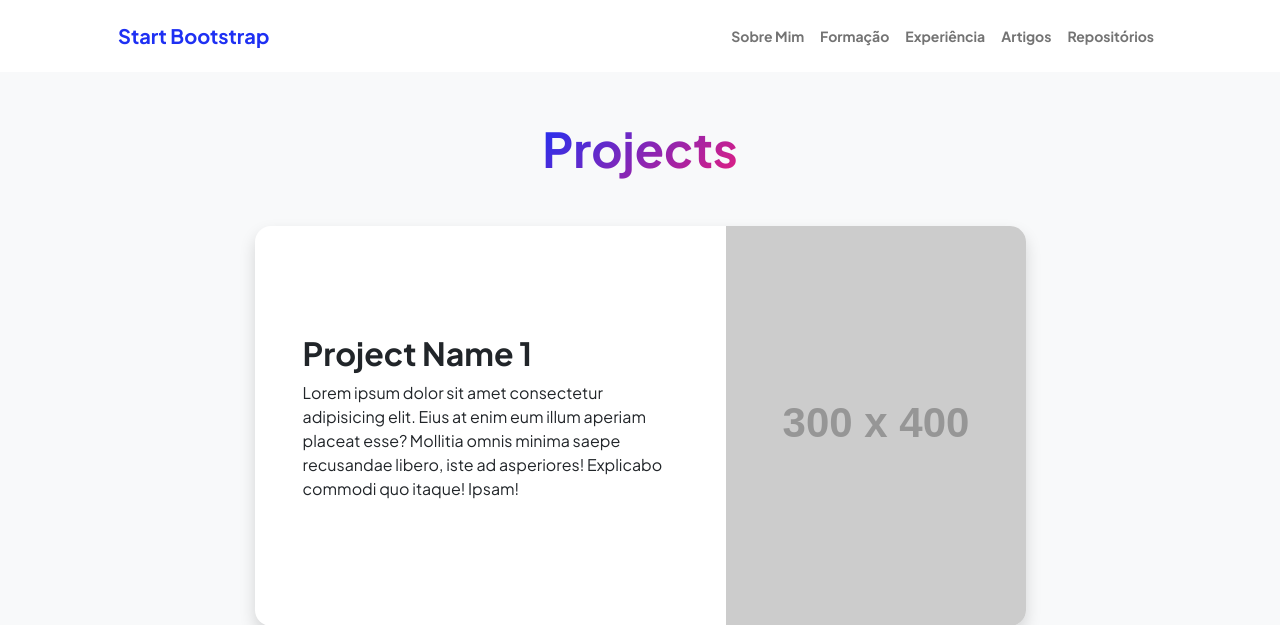
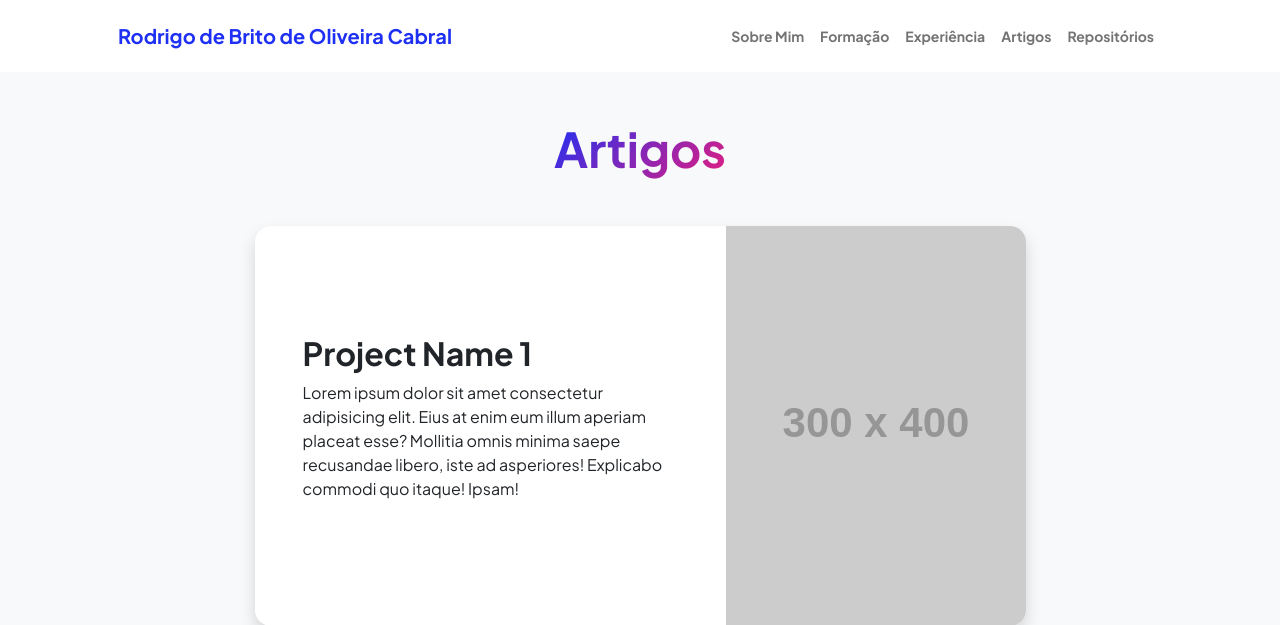
Before and after one commit to RodrigoOBC/my_curriculum, a Flask app: page /projects in a window 1280 px wide. Shown: the top 625 px of the page. Run offline with Flask 3, Linux system fonts and the light colour scheme; grey boxes labelled with a size stand in for pictures from a placeholder-image service; some libraries are stand-ins or nearby versions.

Commit message:
create articles

```diff
--- a/app.py
+++ b/app.py
@@ -30,9 +30,9 @@ def work():
 @app.route('/projects')
 def projects():
     with open("static/data/articles.json", encoding='utf-8') as my_json:
-        projects = json.load(my_json)
+        articles = json.load(my_json)
 
-    return render_template('projects.html',data=projects)
+    return render_template('articles.html',data=articles)
 
 if __name__ == "__main__":
     app.run(debug=True)
--- a/templates/projects.html
+++ b/templates/articles.html
@@ -20,26 +20,12 @@
     <body class="d-flex flex-column h-100 bg-light">
         <main class="flex-shrink-0">
             <!-- Navigation-->
-            <nav class="navbar navbar-expand-lg navbar-light bg-white py-3">
-                <div class="container px-5">
-                    <a class="navbar-brand" href="index.html"><span class="fw-bolder text-primary">Start Bootstrap</span></a>
-                    <button class="navbar-toggler" type="button" data-bs-toggle="collapse" data-bs-target="#navbarSupportedContent" aria-controls="navbarSupportedContent" aria-expanded="false" aria-label="Toggle navigation"><span class="navbar-toggler-icon"></span></button>
-                    <div class="collapse navbar-collapse" id="navbarSupportedContent">
-                        <ul class="navbar-nav ms-auto mb-2 mb-lg-0 small fw-bolder">
-                            <li class="nav-item"><a class="nav-link" href="index.html">Sobre Mim</a></li>
-                            <li class="nav-item"><a class="nav-link" href="resume.html">Formação</a></li>
-                            <li class="nav-item"><a class="nav-link" href="projects.html">Experiência</a></li>
-                            <li class="nav-item"><a class="nav-link" href="projects.html">Artigos</a></li>
-                            <li class="nav-item"><a class="nav-link" href="projects.html">Repositórios</a></li>
-                        </ul>
-                    </div>
-                </div>
-            </nav>
+            {% include 'navbar.html' %}
             <!-- Projects Section-->
             <section class="py-5">
                 <div class="container px-5 mb-5">
                     <div class="text-center mb-5">
-                        <h1 class="display-5 fw-bolder mb-0"><span class="text-gradient d-inline">Projects</span></h1>
+                        <h1 class="display-5 fw-bolder mb-0"><span class="text-gradient d-inline">Artigos</span></h1>
                     </div>
                     <div class="row gx-5 justify-content-center">
                         <div class="col-lg-11 col-xl-9 col-xxl-8">
```
